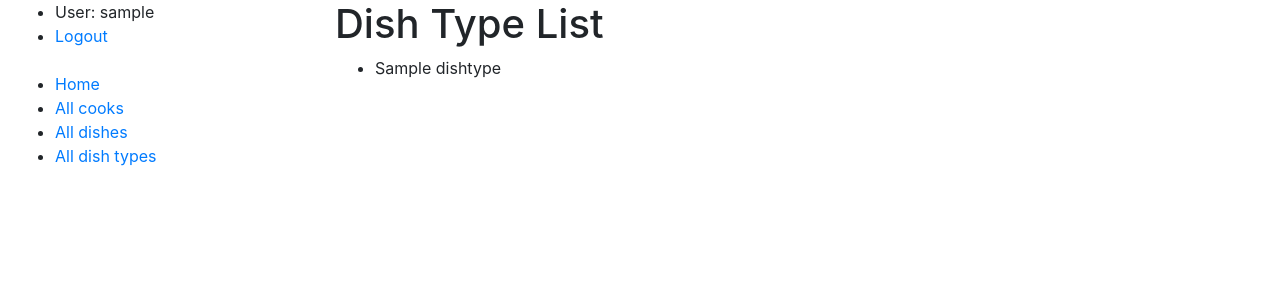
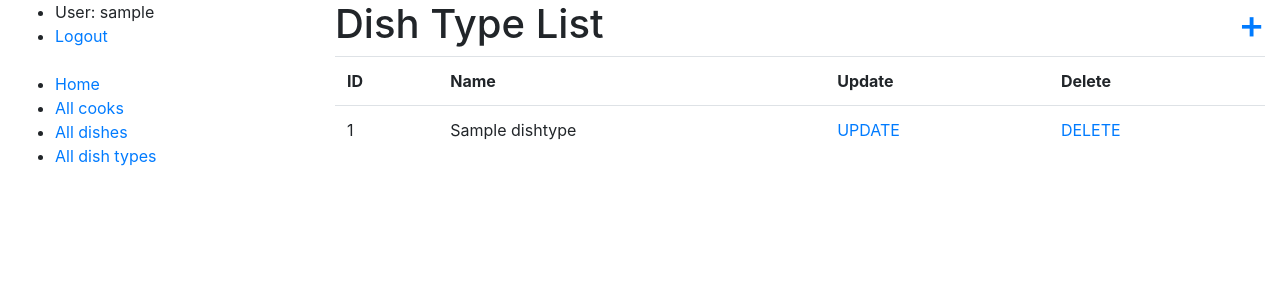
Before and after one commit to volodymyr-komarnyckyi/restaurant-kitchen-service, a Django app: page /dish-types/ in a window 1280 px wide. Shown: the top 300 px of the page. Run offline with Django 4.2, Linux system fonts and the light colour scheme; a user stored in the database is signed in; tables that the repository leaves empty hold one stand-in row (values such as "Sample post").

Commit message:
Add Create, Update and Delete class-based views for dish types

```diff
--- a/kitchen/urls.py
+++ b/kitchen/urls.py
@@ -1,29 +1,62 @@
 from django.urls import path
 
-from kitchen.views import index, DishTypeListView, DishListView, CookListView, DishDetailView, CookDetailView
+from kitchen.views import (
+    index,
+    DishTypeListView,
+    DishTypeCreateView,
+    DishTypeUpdateView,
+    DishTypeDeleteView,
+    DishListView,
+    CookListView,
+    DishDetailView,
+    CookDetailView
+)
 
 urlpatterns = [
     path("", index, name="index"),
+
     path(
         "dish-types/",
         DishTypeListView.as_view(),
         name="dish-type-list"
     ),
+
+    path(
+        "dish-types/create/",
+        DishTypeCreateView.as_view(),
+        name="dish-type-create"
+    ),
+
+    path(
+        "dish-types/<int:pk>/update",
+        DishTypeUpdateView.as_view(),
+        name="dish-type-update"
+    ),
+
+    path(
+        "dish-types/<int:pk>/delete",
+        DishTypeDeleteView.as_view(),
+        name="dish-type-delete"
+    ),
+
     path(
         "dishes/",
         DishListView.as_view(),
         name="dish-list"
     ),
+
     path(
         "dishes/<int:pk>/",
         DishDetailView.as_view(),
         name="dish-detail"
     ),
+
     path(
         "cooks/",
         CookListView.as_view(),
         name="cook-list"
     ),
+
     path(
         "cooks/<int:pk>/",
         CookDetailView.as_view(),
--- a/kitchen/views.py
+++ b/kitchen/views.py
@@ -1,6 +1,7 @@
 from django.contrib.auth.decorators import login_required
 from django.contrib.auth.mixins import LoginRequiredMixin
 from django.shortcuts import render
+from django.urls import reverse_lazy
 from django.views import generic
 
 from kitchen.models import Dish, Cook, DishType
@@ -32,6 +33,26 @@ class DishTypeListView(LoginRequiredMixin, generic.ListView):
     paginate_by = 2
 
 
+class DishTypeCreateView(LoginRequiredMixin, generic.CreateView):
+    model = DishType
+    fields = "__all__"
+    template_name = "kitchen/dish_type_form.html"
+    success_url = reverse_lazy("kitchen:dish-type-list")
+
+
+class DishTypeUpdateView(LoginRequiredMixin, generic.UpdateView):
+    model = DishType
+    fields = "__all__"
+    template_name = "kitchen/dish_type_form.html"
+    success_url = reverse_lazy("kitchen:dish-type-list")
+
+
+class DishTypeDeleteView(LoginRequiredMixin, generic.DeleteView):
+    model = DishType
+    template_name = "kitchen/dish_type_confirm_delete.html"
+    success_url = reverse_lazy("kitchen:dish-type-list")
+
+
 class DishListView(LoginRequiredMixin, generic.ListView):
     model = Dish
     queryset = Dish.objects.select_related("dish_type")
--- a/restaurant/settings.py
+++ b/restaurant/settings.py
@@ -37,6 +37,8 @@ INSTALLED_APPS = [
     "django.contrib.sessions",
     "django.contrib.messages",
     "django.contrib.staticfiles",
+    "crispy_forms",
+    "crispy_bootstrap4",
     "kitchen",
 ]
 
@@ -67,6 +69,10 @@ TEMPLATES = [
         },
     },
 ]
+
+CRISPY_TEMPLATE_PACK = "bootstrap4"
+
+CRISPY_ALLOWED_TEMPLATE_PACKS = "bootstrap4"
 
 WSGI_APPLICATION = "restaurant.wsgi.application"
 
--- a/templates/kitchen/dish_type_list.html
+++ b/templates/kitchen/dish_type_list.html
@@ -1,13 +1,36 @@
 {% extends "base.html" %}
 
 {% block content %}
-  <h1>Dish Type List</h1>
+  <h1>
+    Dish Type List
+    <a style="float: right" href="{% url "kitchen:dish-type-create" %}">+</a>
+  </h1>
   {% if dish_type_list %}
-    <ul>
+    <table class="table">
+      <tr>
+        <th>ID</th>
+        <th>Name</th>
+        <th>Update</th>
+        <th>Delete</th>
+      </tr>
+
       {% for dish_type in dish_type_list %}
-        <li>{{ dish_type.name }}</li>
+        <tr>
+          <td>
+            {{ dish_type.id }}
+          </td>
+          <td>
+            {{ dish_type.name }}
+          </td>
+          <td>
+            <a href="{% url "kitchen:dish-type-update" pk=dish_type.id%}">UPDATE</a>
+          </td>
+          <td>
+            <a href="{% url "kitchen:dish-type-delete" pk=dish_type.id%}">DELETE</a>
+          </td>
+        </tr>
       {% endfor %}
-    </ul>
+    </table>
   {% else %}
     <p>There are no dish types in menu.</p>
   {% endif %}
```
Also changed, not shown: templates/kitchen/dish_type_confirm_delete.html (added, +14 -0 lines), templates/kitchen/dish_type_form.html (added, +13 -0 lines).
